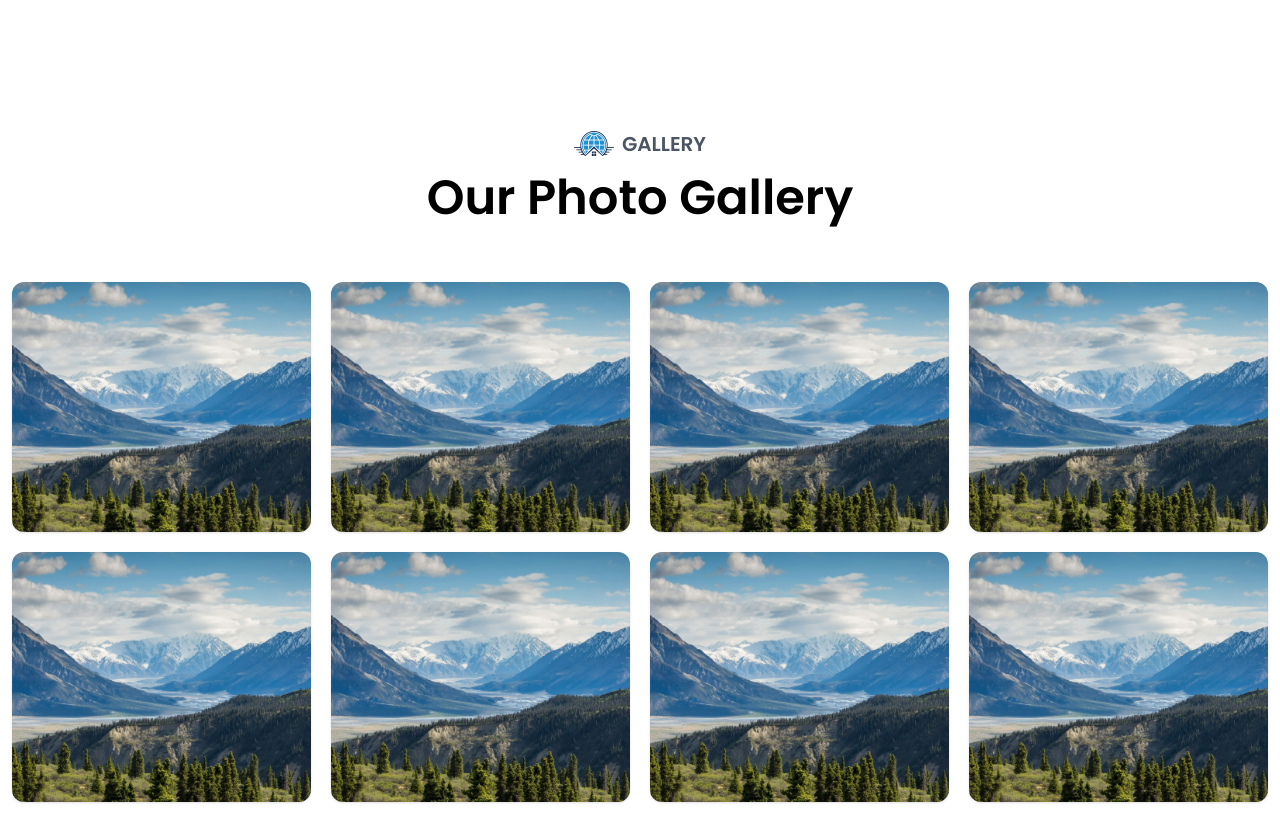
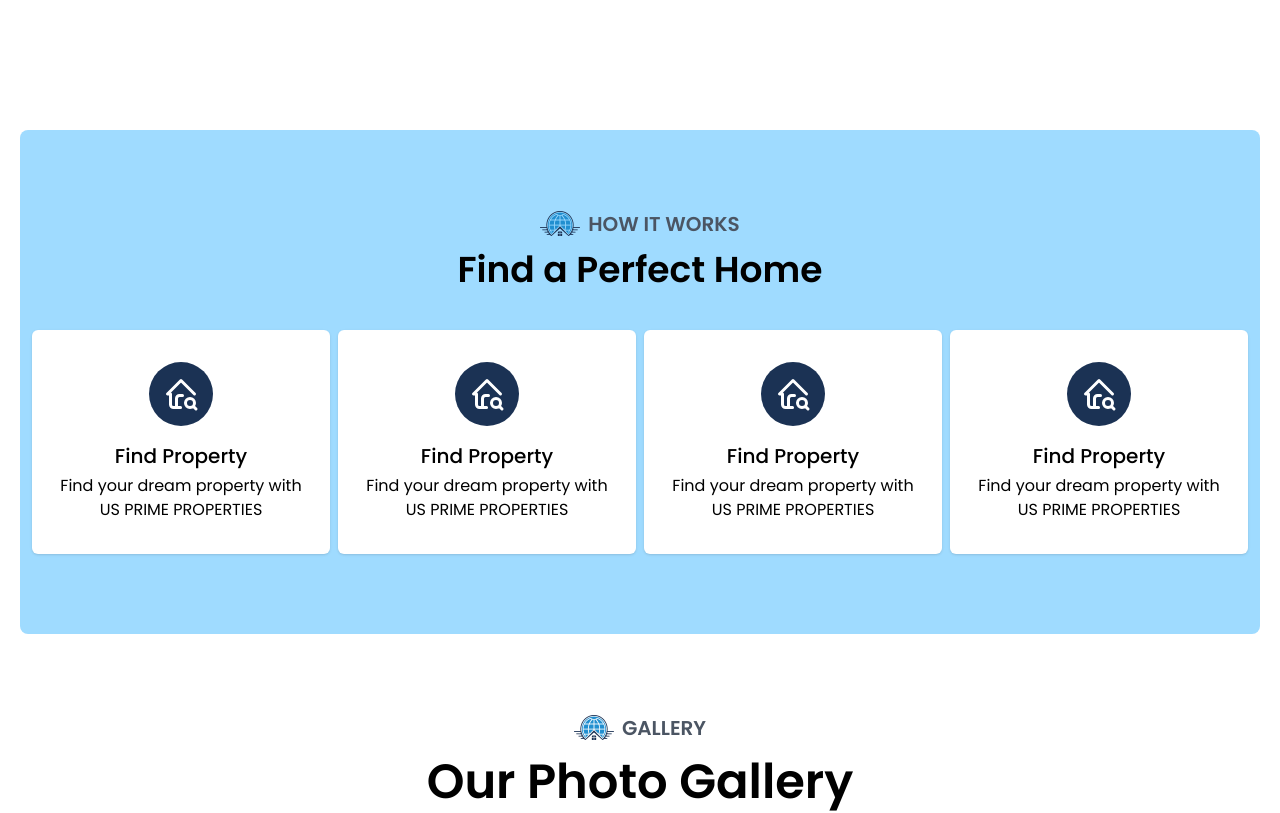
Before and after one commit to mdmahafuzur47/us_prime_land, a Next.js app: page /aboutUs in a window 1280 px wide. Shown: the part 944-1757 px from the top of the page. Built offline with nearby package versions, Linux system fonts and the light colour scheme.

Commit message:
update OurGallery.tsx and src/pages/aboutUs/index.tsx

```diff
--- a/src/components/pages/aboutUs/OurGallery.tsx
+++ b/src/components/pages/aboutUs/OurGallery.tsx
@@ -4,7 +4,7 @@ import React from "react";
 
 export default function OurGallery() {
   return (
-    <div className="w-full flex flex-col items-center">
+    <div className="w-full mt-20 flex flex-col items-center">
       <CommonHeader left={true} title="Gallery" />
       <h1 className="text-3xl md:text-5xl mb-5 mt-4 font-semibold">
         Our Photo Gallery
--- a/src/pages/aboutUs/index.tsx
+++ b/src/pages/aboutUs/index.tsx
@@ -1,6 +1,7 @@
 import OurGallery from "@/components/pages/aboutUs/OurGallery";
 import AboutOurPrimeProperties from "@/components/pages/home/AboutOurPrimeProperties";
 import ClientSays from "@/components/pages/home/ClientSays";
+import HowItWorks from "@/components/pages/home/HowItWorks";
 import { CTA } from "@/components/pages/home/WhyChooseUs";
 import Container from "@/components/ui/Container";
 import SharedHeroSection from "@/components/ui/SharedHeroSection";
@@ -8,12 +9,17 @@ import React from "react";
 
 export default function AboutUs() {
   return (
-    <Container className="">
+    <div className="">
+      <Container>
         <SharedHeroSection title="About Us" />
         <AboutOurPrimeProperties />
+      </Container>
+      <HowItWorks />
+      <Container>
         <OurGallery />
         <CTA />
         <ClientSays />
       </Container>
+    </div>
   );
 }
```
Lines whose indentation alone changed are shown as unchanged.
